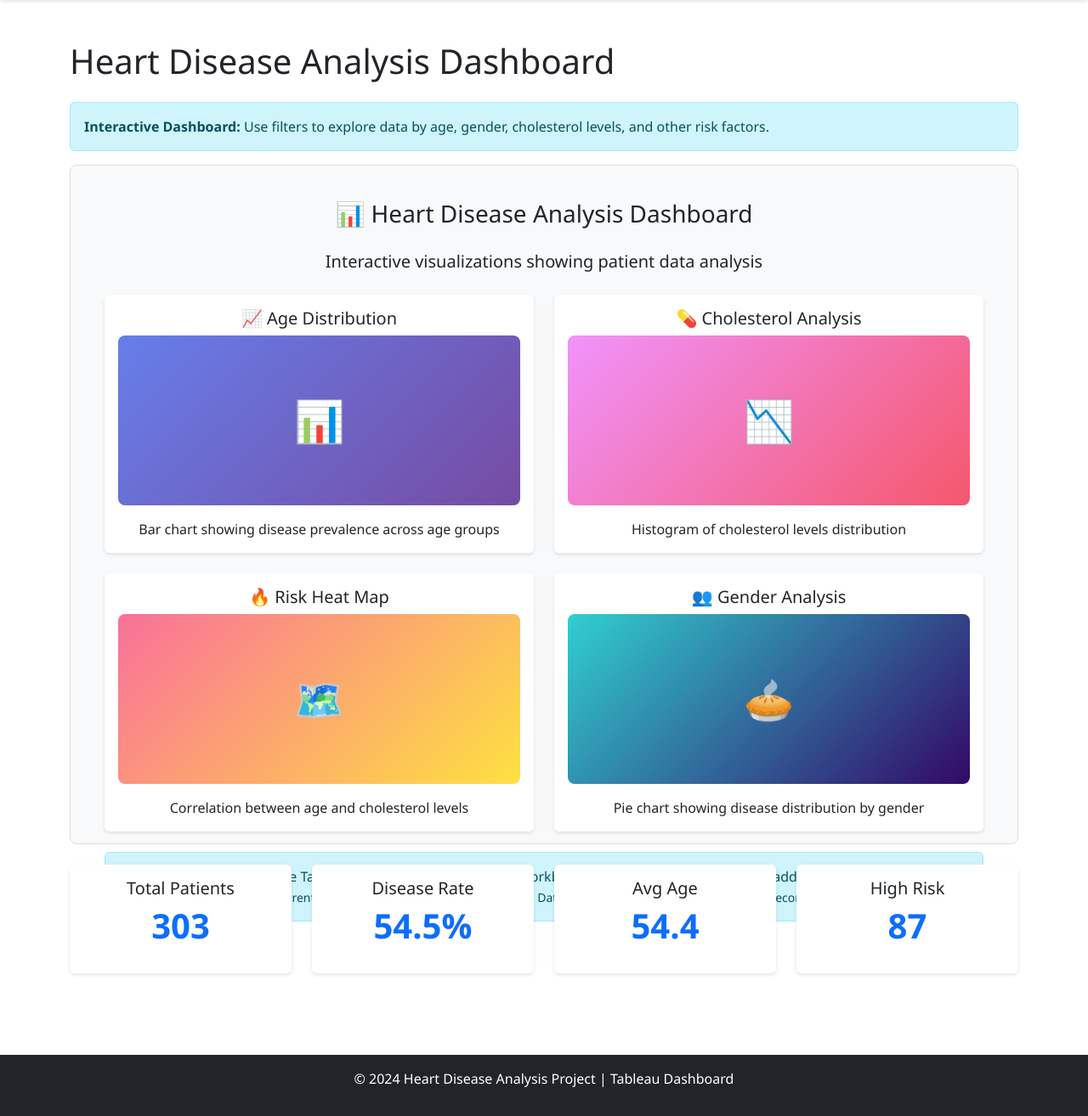
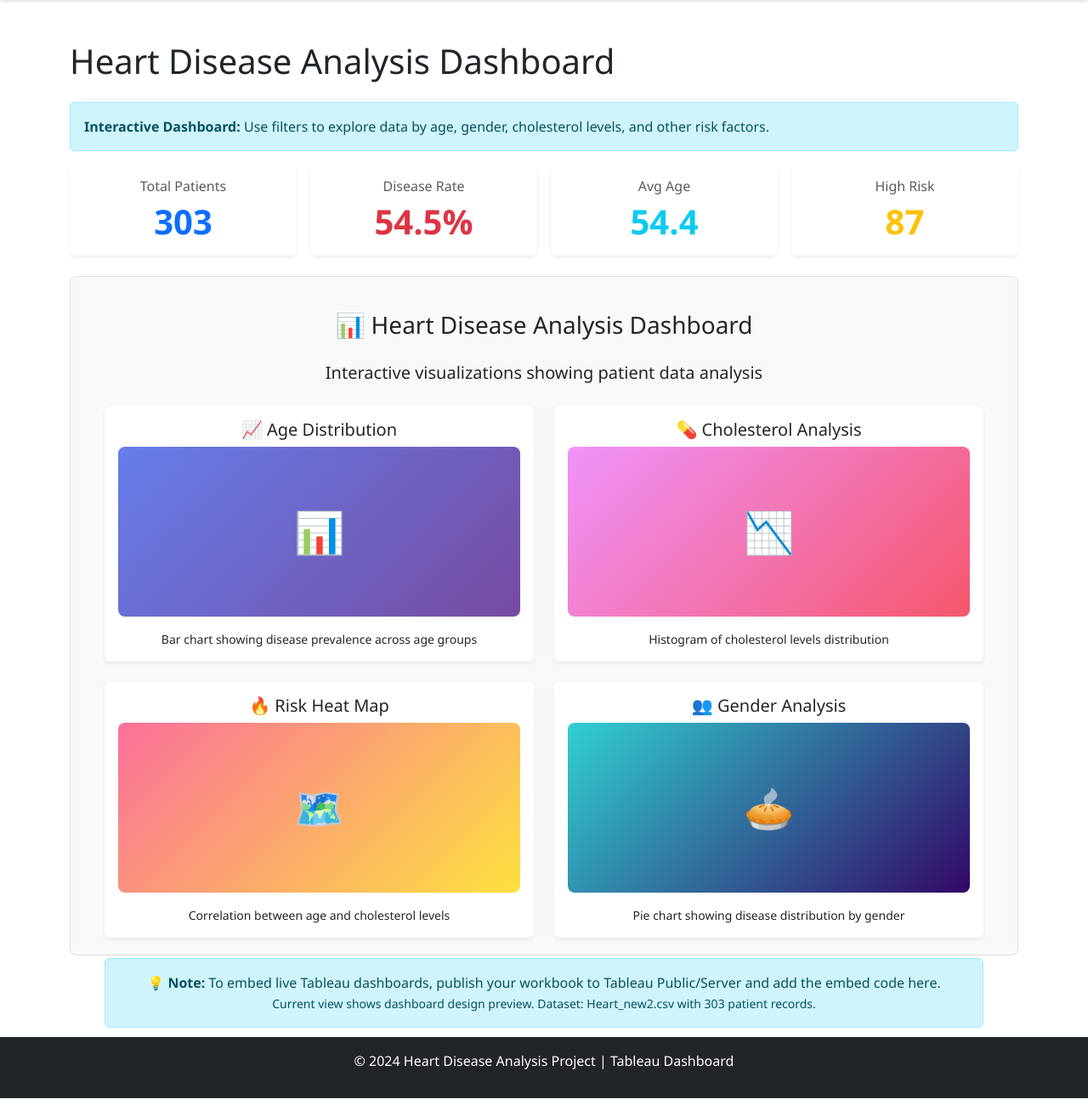
Before and after one commit to arpitpandey0307/Heart-disease-analysis, a Flask app: page /dashboard in a window 1280 px wide. Shown: the part 56-1370 px from the top of the page at 85% size. After the commit the page ends 1349 px from the top, so only its background shows below. Run offline with Flask 3, Linux system fonts and the light colour scheme; some libraries are stand-ins or nearby versions.

Commit message:
fix: Improve dashboard layout - move stats to top, fix overlapping

```diff
--- a/flask_app/templates/dashboard.html
+++ b/flask_app/templates/dashboard.html
@@ -21,8 +21,44 @@
         <strong>Interactive Dashboard:</strong> Use filters to explore data by age, gender, cholesterol levels, and other risk factors.
     </div>
 
+    <!-- Stats Cards at Top -->
+    <div class="row g-3 mb-4">
+        <div class="col-md-3">
+            <div class="card text-center shadow-sm">
+                <div class="card-body">
+                    <h6 class="card-title text-muted">Total Patients</h6>
+                    <p class="display-6 text-primary mb-0" id="totalPatients">303</p>
+                </div>
+            </div>
+        </div>
+        <div class="col-md-3">
+            <div class="card text-center shadow-sm">
+                <div class="card-body">
+                    <h6 class="card-title text-muted">Disease Rate</h6>
+                    <p class="display-6 text-danger mb-0" id="diseaseRate">54.5%</p>
+                </div>
+            </div>
+        </div>
+        <div class="col-md-3">
+            <div class="card text-center shadow-sm">
+                <div class="card-body">
+                    <h6 class="card-title text-muted">Avg Age</h6>
+                    <p class="display-6 text-info mb-0" id="avgAge">54.4</p>
+                </div>
+            </div>
+        </div>
+        <div class="col-md-3">
+            <div class="card text-center shadow-sm">
+                <div class="card-body">
+                    <h6 class="card-title text-muted">High Risk</h6>
+                    <p class="display-6 text-warning mb-0" id="highRisk">87</p>
+                </div>
+            </div>
+        </div>
+    </div>
+
     <!-- Tableau Dashboard Embed -->
-    <div id="tableauViz" style="background: #f8f9fa; border: 1px solid #ddd; border-radius: 8px; padding: 40px;">
+    <div id="tableauViz" style="background: #f8f9fa; border: 1px solid #ddd; border-radius: 8px; padding: 40px; margin-bottom: 30px;">
         <div class="text-center">
             <h3 class="mb-4">📊 Heart Disease Analysis Dashboard</h3>
             <p class="lead mb-4">Interactive visualizations showing patient data analysis</p>
@@ -30,92 +66,57 @@
             <!-- Sample Dashboard Preview -->
             <div class="row g-4 mb-4">
                 <div class="col-md-6">
-                    <div class="card h-100">
+                    <div class="card h-100 shadow-sm">
                         <div class="card-body">
                             <h5 class="card-title">📈 Age Distribution</h5>
                             <div style="height: 200px; background: linear-gradient(135deg, #667eea 0%, #764ba2 100%); border-radius: 8px; display: flex; align-items: center; justify-content: center; color: white; font-size: 48px;">
                                 📊
                             </div>
-                            <p class="card-text mt-3">Bar chart showing disease prevalence across age groups</p>
+                            <p class="card-text mt-3 small">Bar chart showing disease prevalence across age groups</p>
                         </div>
                     </div>
                 </div>
                 <div class="col-md-6">
-                    <div class="card h-100">
+                    <div class="card h-100 shadow-sm">
                         <div class="card-body">
                             <h5 class="card-title">💊 Cholesterol Analysis</h5>
                             <div style="height: 200px; background: linear-gradient(135deg, #f093fb 0%, #f5576c 100%); border-radius: 8px; display: flex; align-items: center; justify-content: center; color: white; font-size: 48px;">
                                 📉
                             </div>
-                            <p class="card-text mt-3">Histogram of cholesterol levels distribution</p>
+                            <p class="card-text mt-3 small">Histogram of cholesterol levels distribution</p>
                         </div>
                     </div>
                 </div>
             </div>
 
-            <div class="row g-4">
+            <div class="row g-4 mb-4">
                 <div class="col-md-6">
-                    <div class="card h-100">
+                    <div class="card h-100 shadow-sm">
                         <div class="card-body">
                             <h5 class="card-title">🔥 Risk Heat Map</h5>
                             <div style="height: 200px; background: linear-gradient(135deg, #fa709a 0%, #fee140 100%); border-radius: 8px; display: flex; align-items: center; justify-content: center; color: white; font-size: 48px;">
                                 🗺️
                             </div>
-                            <p class="card-text mt-3">Correlation between age and cholesterol levels</p>
+                            <p class="card-text mt-3 small">Correlation between age and cholesterol levels</p>
                         </div>
                     </div>
                 </div>
                 <div class="col-md-6">
-                    <div class="card h-100">
+                    <div class="card h-100 shadow-sm">
                         <div class="card-body">
                             <h5 class="card-title">👥 Gender Analysis</h5>
                             <div style="height: 200px; background: linear-gradient(135deg, #30cfd0 0%, #330867 100%); border-radius: 8px; display: flex; align-items: center; justify-content: center; color: white; font-size: 48px;">
                                 🥧
                             </div>
-                            <p class="card-text mt-3">Pie chart showing disease distribution by gender</p>
+                            <p class="card-text mt-3 small">Pie chart showing disease distribution by gender</p>
                         </div>
                     </div>
                 </div>
             </div>
 
-            <div class="alert alert-info mt-4">
+            <div class="alert alert-info">
                 <strong>💡 Note:</strong> To embed live Tableau dashboards, publish your workbook to Tableau Public/Server and add the embed code here.
                 <br><small>Current view shows dashboard design preview. Dataset: Heart_new2.csv with 303 patient records.</small>
-            </div>
-        </div>
-    </div>
-
-    <div class="row mt-4">
-        <div class="col-md-3">
-            <div class="card text-center">
-                <div class="card-body">
-                    <h5 class="card-title">Total Patients</h5>
-                    <p class="display-6" id="totalPatients">303</p>
-                </div>
-            </div>
-        </div>
-        <div class="col-md-3">
-            <div class="card text-center">
-                <div class="card-body">
-                    <h5 class="card-title">Disease Rate</h5>
-                    <p class="display-6" id="diseaseRate">54.5%</p>
-                </div>
-            </div>
-        </div>
-        <div class="col-md-3">
-            <div class="card text-center">
-                <div class="card-body">
-                    <h5 class="card-title">Avg Age</h5>
-                    <p class="display-6" id="avgAge">54.4</p>
-                </div>
-            </div>
-        </div>
-        <div class="col-md-3">
-            <div class="card text-center">
-                <div class="card-body">
-                    <h5 class="card-title">High Risk</h5>
-                    <p class="display-6" id="highRisk">87</p>
-                </div>
             </div>
         </div>
     </div>
```
